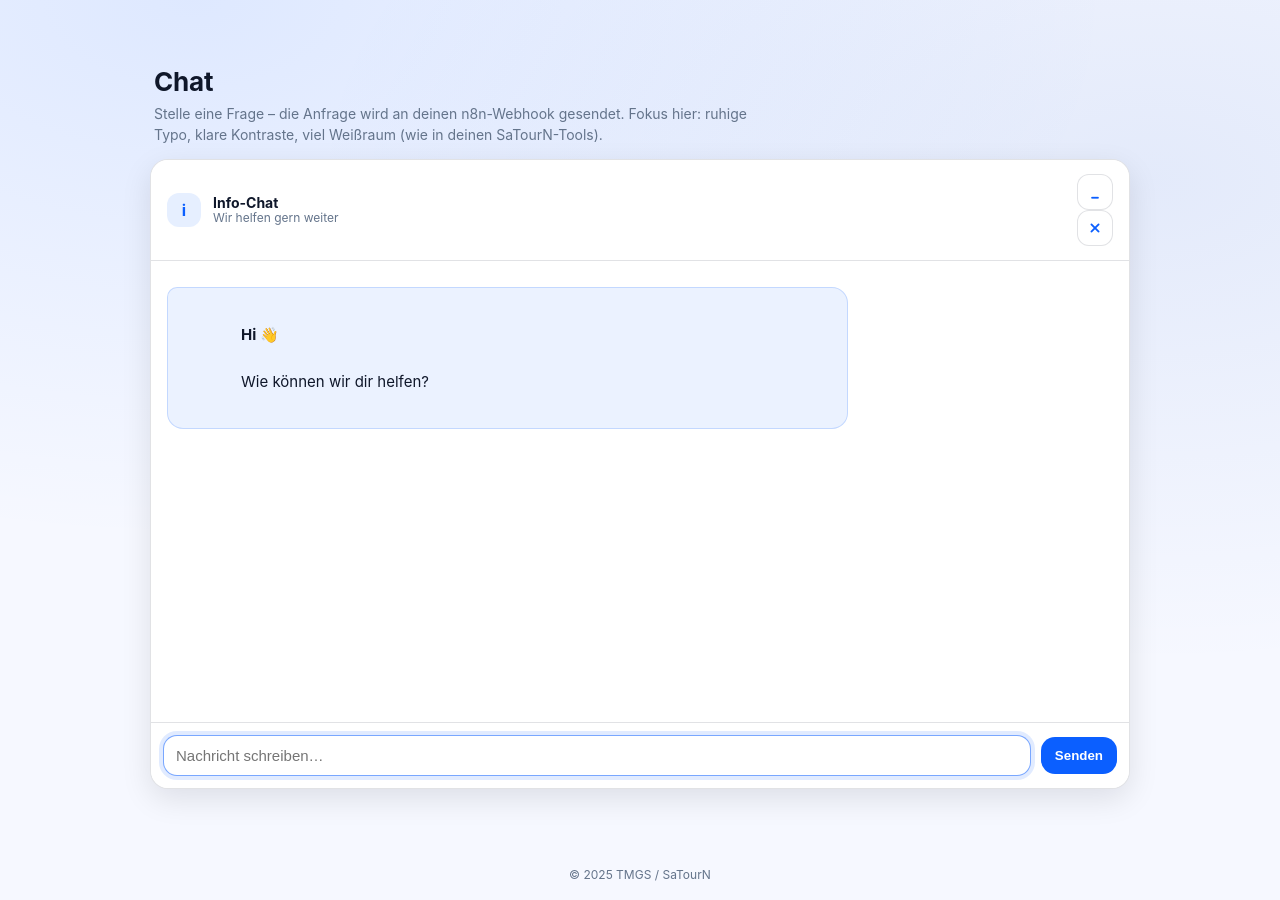
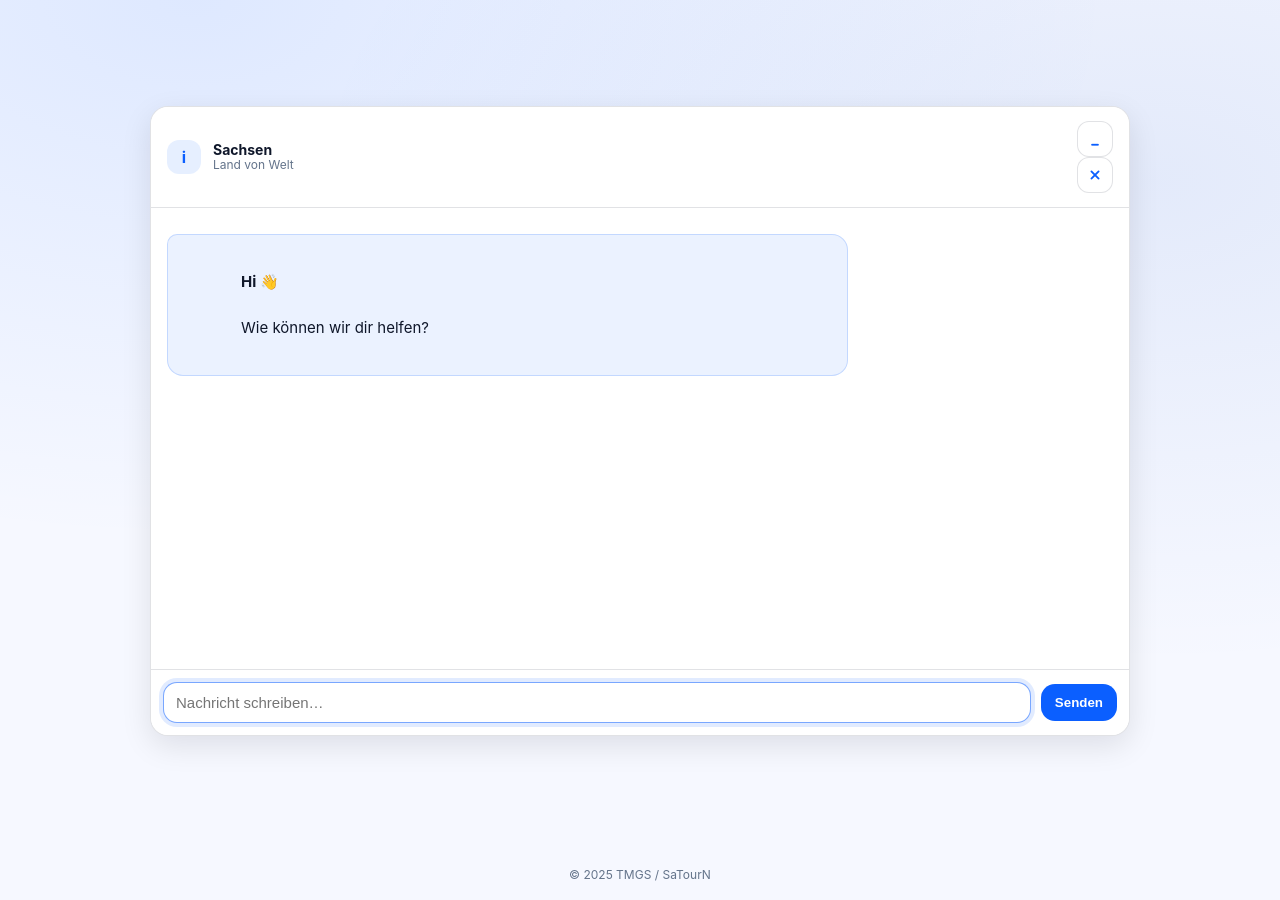
Before and after one commit to Tim-Meyer-TMGS/SaTourN, a Jekyll site: the page Chatbot-Test/index.html, which Jekyll copies as it is, in a window 1280 px wide. Built offline with Jekyll 4.4.1, drawn with Linux system fonts in a browser that asks for light colours; some web fonts are replaced.

Commit message:
Update index.html

```diff
--- a/Chatbot-Test/index.html
+++ b/Chatbot-Test/index.html
@@ -363,22 +363,14 @@
     <!-- Header im „SaTourN“-Stil: Logo + kleine Navigation -->
     <main class="main">
       <div class="wrap">
-        <div class="headline">
-          <h1>Chat</h1>
-          <p>
-            Stelle eine Frage – die Anfrage wird an deinen n8n-Webhook gesendet.
-            Fokus hier: ruhige Typo, klare Kontraste, viel Weißraum (wie in deinen SaTourN-Tools).
-          </p>
-        </div>
-
-        <!-- Chat (zentriert, sofort sichtbar) -->
+         <!-- Chat (zentriert, sofort sichtbar) -->
         <div id="chat-widget-container" role="dialog" aria-label="Chat Widget">
           <div id="chat-widget-header">
             <div class="chat-head-left">
               <div class="chat-badge">i</div>
               <div class="chat-head-titles">
-                <strong>Info-Chat</strong>
-                <span>Wir helfen gern weiter</span>
+                <strong>Sachsen</strong>
+                <span>Land von Welt</span>
               </div>
             </div>
 
```
